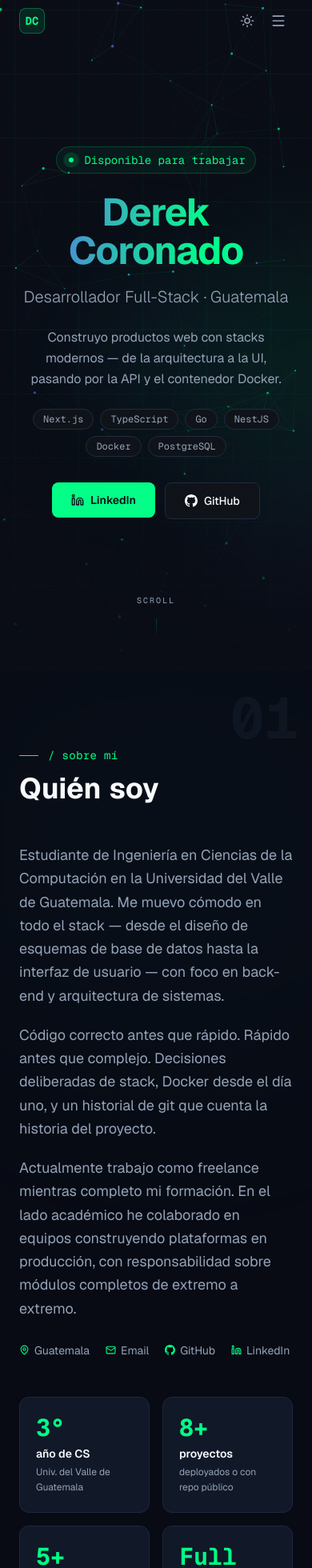
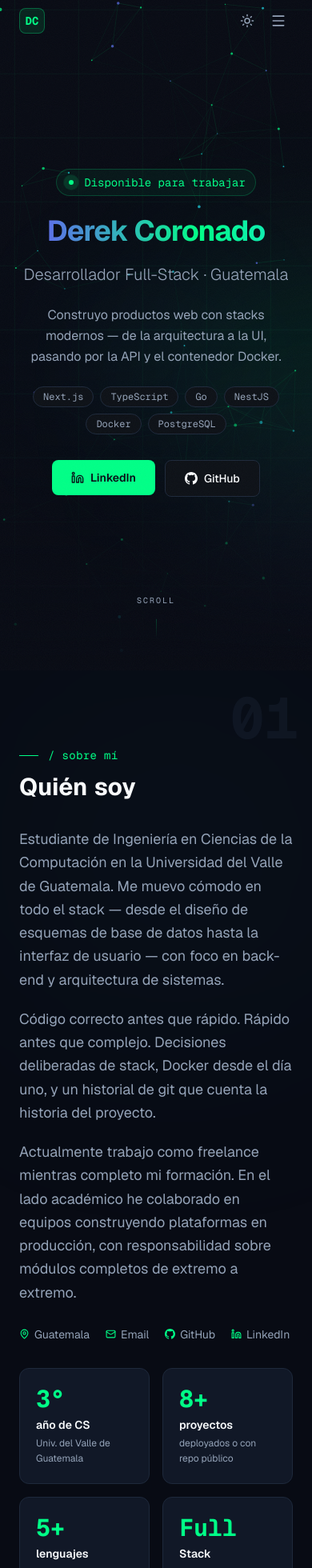
Before and after one commit to dcoronado91/job-simulator-portfolio, a Next.js app: page / in a window 390 px wide. Shown: the part 6-1966 px from the top of the page at 80% size. Built offline with nearby package versions, Linux system fonts and the light colour scheme.

Commit message:
fix: adjust heading sizes and spacing for improved layout consistency

```diff
--- a/src/app/page.tsx
+++ b/src/app/page.tsx
@@ -348,7 +348,7 @@ function SectionHead({ label, title }: { label: string; title: string }) {
           {label}
         </motion.p>
       </div>
-      <h2 className="text-4xl md:text-5xl font-bold text-text">
+      <h2 className="text-3xl sm:text-4xl md:text-5xl font-bold text-text">
         {words.map((word, i) => (
           <motion.span
             key={i}
@@ -401,7 +401,7 @@ export default function HomePage() {
             Disponible para trabajar
           </motion.div>
 
-          <motion.h1 variants={fadeUp} className="text-5xl sm:text-6xl lg:text-7xl font-bold tracking-tight mb-5">
+          <motion.h1 variants={fadeUp} className="text-4xl sm:text-5xl md:text-6xl lg:text-7xl font-bold tracking-tight mb-5">
             <motion.span
               style={{
                 background: "linear-gradient(90deg, #00FF87, #22D3EE, #6366F1, #00FF87, #22D3EE)",
@@ -484,7 +484,7 @@ export default function HomePage() {
       {/* ══════════════════════════ SOBRE MÍ ══ */}
       <Section id="sobre-mi" number="01" ambientColor="cyan">
         <SectionHead label="/ sobre mí" title="Quién soy" />
-        <div className="grid md:grid-cols-2 gap-12 items-start mt-12">
+        <div className="grid md:grid-cols-2 gap-8 md:gap-12 items-start mt-8 md:mt-12">
           <motion.div
             className="space-y-5"
             variants={stagger()}
@@ -562,7 +562,7 @@ export default function HomePage() {
 
       {/* ══════════════════════════ PROYECTOS ══ */}
       <Section id="proyectos" number="02" ambientColor="green">
-        <div className="flex items-end justify-between flex-wrap gap-4 mb-12">
+        <div className="flex items-end justify-between flex-wrap gap-4 mb-8 md:mb-12">
           <SectionHead label="/ proyectos" title="Trabajo reciente" />
           <motion.a
             href="#contacto"
@@ -717,7 +717,7 @@ export default function HomePage() {
       {/* ═══════════════════════════ CONTACTO ══ */}
       <Section id="contacto" number="04" ambientColor="green">
         <motion.div
-          className="relative rounded-2xl border border-border overflow-hidden p-12 md:p-20 text-center"
+          className="relative rounded-2xl border border-border overflow-hidden p-8 sm:p-12 md:p-20 text-center"
           initial={{ opacity: 0, y: 40 }}
           whileInView={{ opacity: 1, y: 0 }}
           transition={{ duration: 0.7, ease }}
```
